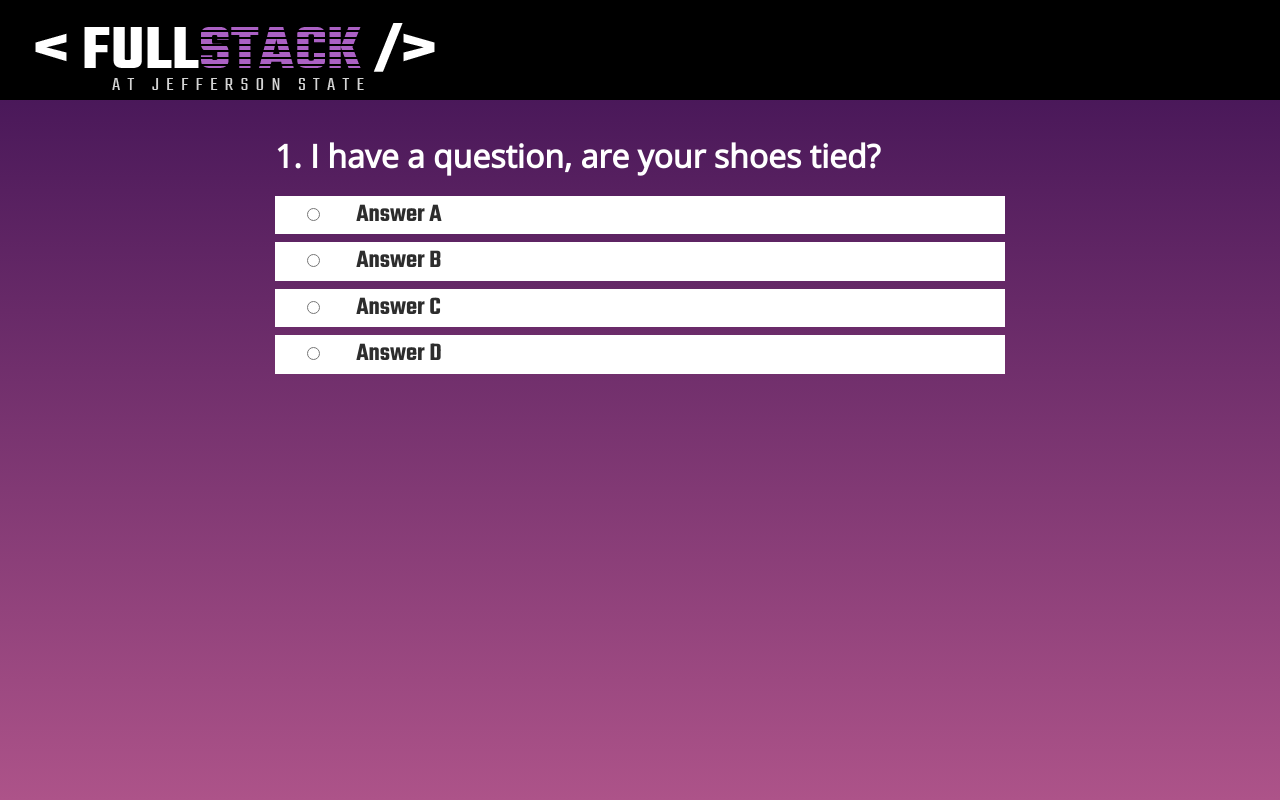
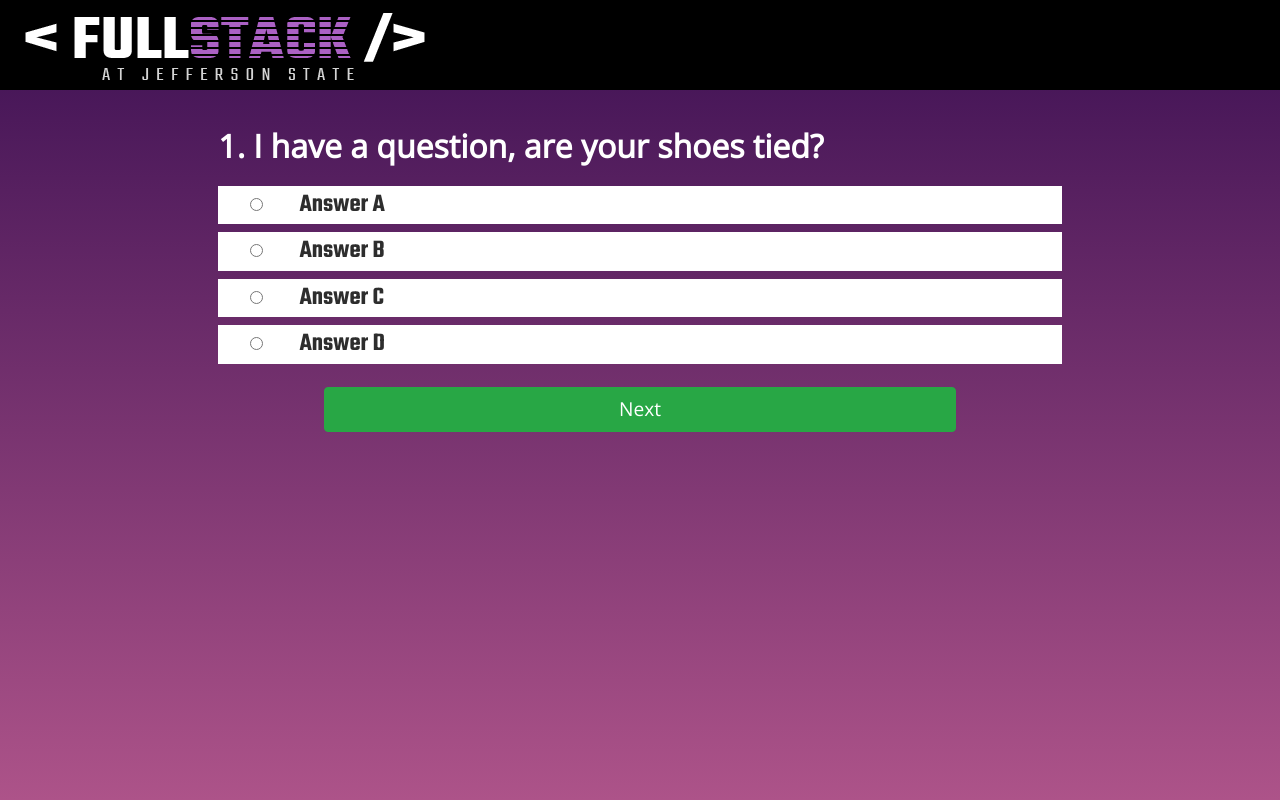
Before and after one commit to fullstackjs-bhm/FEB18, a PHP site: page /assessment.php in a window 1280 px wide. Run offline with PHP 8.4, Linux system fonts and the light colour scheme; some libraries are stand-ins or nearby versions.

Commit message:
adjusted header-no-menu styling

```diff
--- a/assessment.php
+++ b/assessment.php
@@ -1 +1,24 @@
 <?php require_once('includes/header-no-menu.php'); ?>
+
+<div class="">
+        <div class="row">
+            <div id="testAreaContent" class="col-12 col-md-8 mx-auto my-3">
+                <p class="my-3" id="testQuestion">1. I have a question, are your shoes tied?</p>
+                <div class="ansContainer push-md-2 my-2">
+                    <input type="radio" name="choice" value="a" /> <span id="optionA">Answer A</span>
+                </div>
+                <div class="ansContainer my-2">
+                    <input type="radio" name="choice" value="b" />  <span id="optionB">Answer B</span>
+                </div>
+                <div class="ansContainer my-2">
+                    <input type="radio" name="choice" value="c" />  <span id="optionC">Answer C</span>
+                </div>
+                <div class="ansContainer my-2">
+                    <input type="radio" name="choice" value="d" />  <span id="optionD">Answer D</span>
+                </div>
+                <div class="text-center">
+                    <button type="button" id="nextBTN" class="btn btn-success">Next</button>
+                </div>
+            </div>
+        </div>
+    </div>
--- a/css/style.css
+++ b/css/style.css
@@ -1,15 +1,4 @@
-html {
-    height: 100%;
-}
-body {
-    height: 100%;
-    margin: 0;
-    background-repeat: no-repeat;
-    background-attachment: fixed;
-    background: #ad5389;  /* fallback for old browsers */
-	background: -webkit-linear-gradient(#3c1053, #ad5389);  /* Chrome 10-25, Safari 5.1-6 */
 
-}
 
 /* ** Fonts **/
 h1, h2, h3{
@@ -868,7 +857,7 @@ input[type=text]{
     background-color: #000;
 
     z-index: 0;
-    padding: 10px 10px 0 10px;
+    padding: 0px 0px 0px 0px;
     margin: 0;
 }
 
@@ -878,6 +867,7 @@ input[type=text]{
 	margin: 0 auto;
 	font-size: 2em;
 	font-weight: bold;
+
 }
 
 .ansContainer{
@@ -929,7 +919,7 @@ h4#tQuestion{
 	line-height: 1em;
 }
 
-.btn{
+#nextBTN{
 	width: 75%;
 	height: 45px;
 	margin-top: 15px;
--- a/includes/header-no-menu.php
+++ b/includes/header-no-menu.php
@@ -3,6 +3,20 @@
 <head>
 	<meta charset="UTF-8">
 	<title>fsTest</title>
+    <style type="text/css">
+        html {
+    height: 100%;
+}
+body {
+    height: 100%;
+    margin: 0;
+    background-repeat: no-repeat;
+    background-attachment: fixed;
+    background: #ad5389;  /* fallback for old browsers */
+    background: -webkit-linear-gradient(#3c1053, #ad5389);  /* Chrome 10-25, Safari 5.1-6 */
+
+}
+     </style>
 
 	<meta name="viewport" content="width=device-width, initial-scale=1">
 
@@ -29,19 +43,7 @@
     <div class="container-fluid" id="header-no-nav">
       <nav>
         <div class="col-6 col-md-4 d-inline logo">
-          <img src="img/bhmLogo.png" alt="Full-Stack Logo" />
+          <img class="img-fluid" src="img/bhmLogo.png" alt="Full-Stack Logo" />
         </div>
       </nav>
     </div>
-
-    <div class="container">
-        <div class="row">
-            <div id="testAreaContent" class="col-12 col-md-8 mx-auto my-3">
-                <p class="my-3">1. I have a question, are your shoes tied?</p>
-                <div id="optionA" class="ansContainer my-2"><input type="radio" name="answerOne" value="a" /> <span>Answer A</span></div>
-                <div id="optionB" class="ansContainer my-2"><input type="radio" name="answerOne" value="b" />  <span>Answer B</span></div>
-                <div id="optionC" class="ansContainer my-2"><input type="radio" name="answerOne" value="c" />  <span>Answer C</span></div>
-                <div id="optionD" class="ansContainer my-2"><input type="radio" name="answerOne" value="d" />  <span>Answer D</span></div>
-            </div>
-        </div>
-    </div>
```
Also changed, not shown: stage/scripts/database.php (added, +22 -0 lines), testPage.html (+6 -6 lines), 1 other file.
